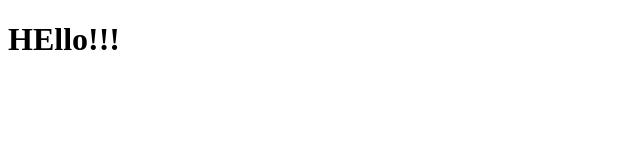
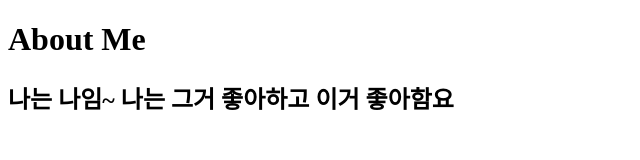
Before and after one commit to naim-kim/Udemy_2024_WebDev_Bootcamp, a plain HTML site: page index.html in a window 1280 px wide. Shown: the whole page, without its empty margins (0-640 px from the left). Drawn offline with Linux system fonts and the light colour scheme.

Commit message:
basic skeleton

```diff
--- a/index.html
+++ b/index.html
@@ -3,9 +3,22 @@
 <head>
     <meta charset="UTF-8">
     <meta name="viewport" content="width=device-width, initial-scale=1.0">
-    <title>Document</title>
+    <title>Introduction - Your Name</title>
+    <style>
+       /*style~~ */
+    </style>
 </head>
 <body>
-    <h1>HEllo!!!</h1>
+    <header>
+        <h1>About Me</h1>
+    </header>
+
+    <main>
+        <section>
+            <h2>나는 나임~ 나는 그거 좋아하고 이거 좋아함요</h2>
+        </section>
+
+    </main>
+
 </body>
 </html>
```
